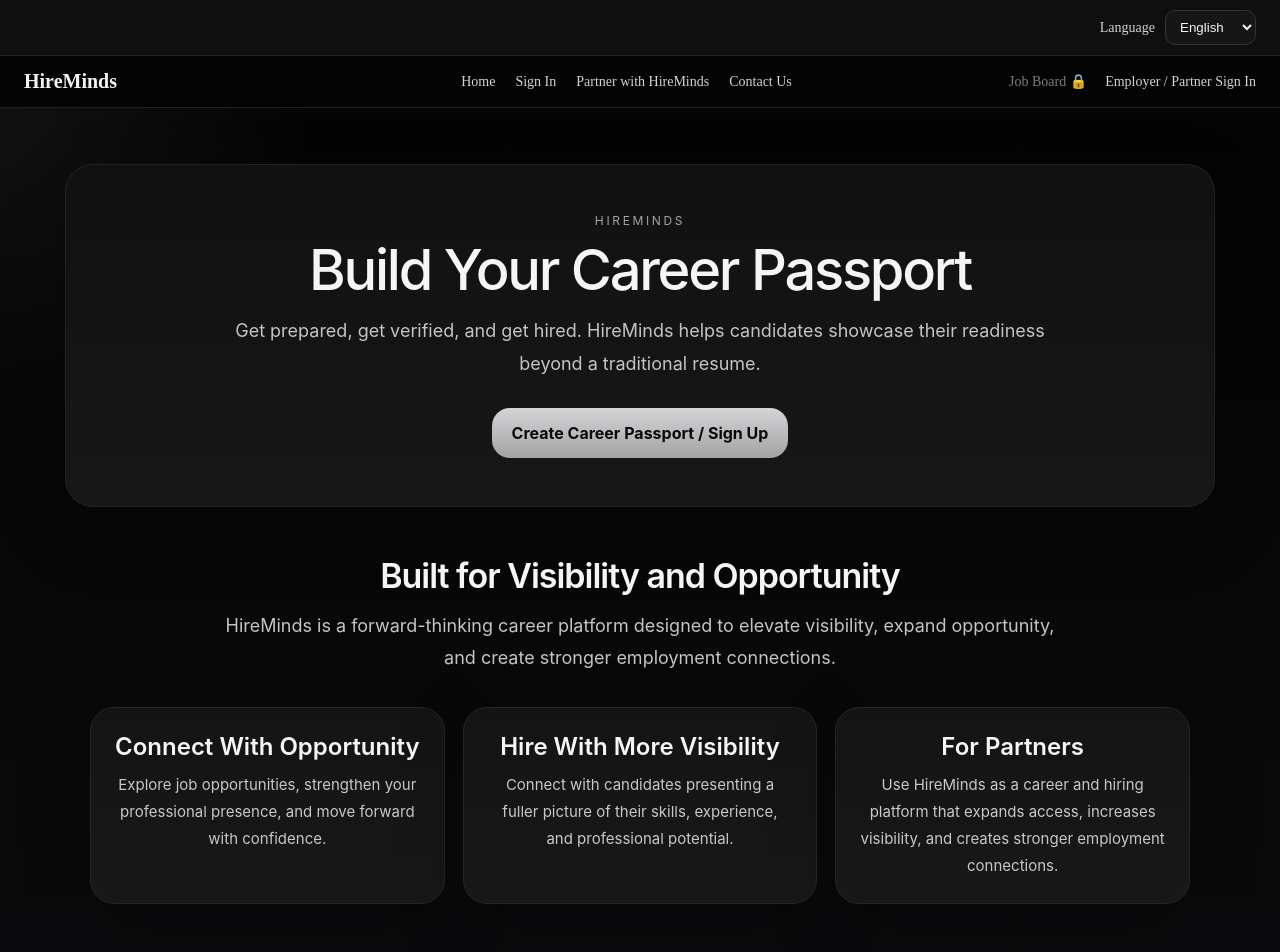
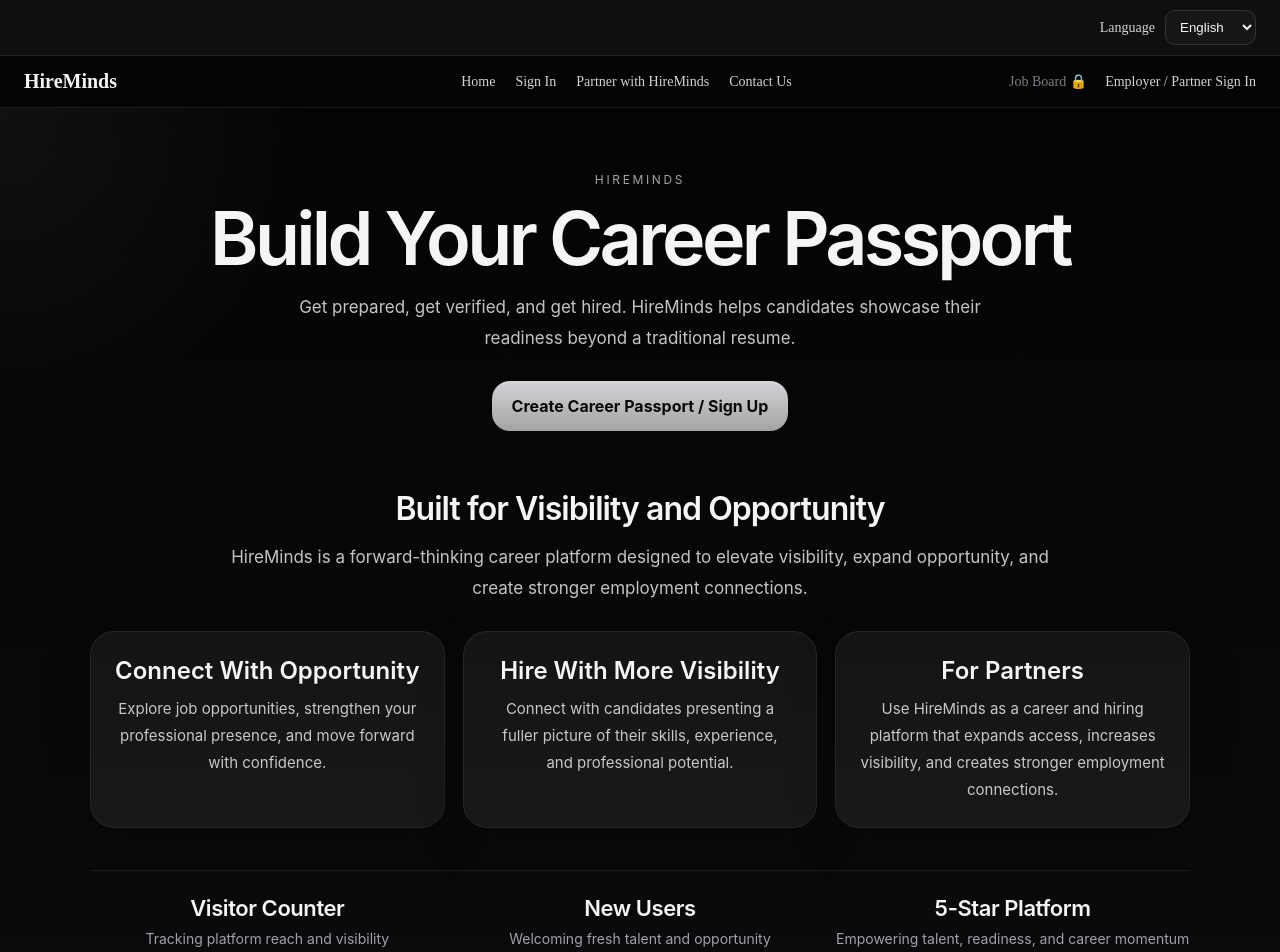
Before and after one commit to UrMizery/hireminds-platform, a Next.js app: page / in a window 1280 px wide. Shown: the top 952 px of the page. Built offline with nearby package versions, Linux system fonts and the light colour scheme; no server answers.

Commit message:
Update page.tsx

```diff
--- a/app/page.tsx
+++ b/app/page.tsx
@@ -4,7 +4,7 @@ import { useLanguage } from "./lib/language-context";
 
 export default function HomePage() {
 const { t, lang } = useLanguage();
-const isRTL = false;
+const isRTL = lang === "ar";
 
 return (
 <main style={styles.page}>
@@ -76,6 +76,27 @@ increases visibility, and creates stronger employment connections.
 </div>
 </div>
 </section>
+
+<section style={styles.statsSection}>
+<div style={styles.statsRow}>
+<div style={styles.statItem}>
+<p style={styles.statNumber}>Visitor Counter</p>
+<p style={styles.statLabel}>Tracking platform reach and visibility</p>
+</div>
+
+<div style={styles.statItem}>
+<p style={styles.statNumber}>New Users</p>
+<p style={styles.statLabel}>Welcoming fresh talent and opportunity</p>
+</div>
+
+<div style={styles.statItem}>
+<p style={styles.statNumber}>5-Star Platform</p>
+<p style={styles.statLabel}>Empowering talent, readiness, and career momentum</p>
+</div>
+</div>
+
+<p style={styles.footerText}>A product of RicanNECT</p>
+</section>
 </main>
 );
 }
@@ -86,18 +107,14 @@ minHeight: "100vh",
 background:
 "radial-gradient(circle at top left, rgba(255,255,255,0.05), transparent 20%), linear-gradient(180deg, #040404 0%, #0b0b0d 100%)",
 color: "#f5f5f5",
-padding: "56px 24px 72px",
+padding: "40px 24px 56px",
 fontFamily:
 'Inter, ui-sans-serif, system-ui, -apple-system, BlinkMacSystemFont, "Segoe UI", sans-serif',
 },
 hero: {
 maxWidth: "1100px",
-margin: "0 auto 40px",
-padding: "48px 24px",
-background: "linear-gradient(180deg, #111111 0%, #171717 100%)",
-border: "1px solid #232323",
-borderRadius: "28px",
-boxShadow: "0 24px 70px rgba(0,0,0,0.22)",
+margin: "0 auto 34px",
+padding: "24px 12px 12px",
 },
 kicker: {
 margin: "0 0 14px",
@@ -108,17 +125,17 @@ textTransform: "uppercase",
 },
 title: {
 margin: "0 0 16px",
-fontSize: "56px",
+fontSize: "clamp(2.8rem, 6vw, 4.6rem)",
 lineHeight: 1.02,
-fontWeight: 500,
-letterSpacing: "-0.04em",
+fontWeight: 600,
+letterSpacing: "-0.05em",
 color: "#f5f5f5",
 },
 subtitle: {
-maxWidth: "820px",
+maxWidth: "760px",
 margin: "0 auto",
 color: "#c4c4c4",
-fontSize: "18px",
+fontSize: "17px",
 lineHeight: 1.8,
 },
 buttonRow: {
@@ -139,20 +156,20 @@ fontWeight: 700,
 infoSection: {
 maxWidth: "1100px",
 margin: "0 auto",
-paddingTop: "8px",
+paddingTop: "12px",
 },
 sectionTitle: {
 margin: "0 0 14px",
 color: "#f5f5f5",
-fontSize: "34px",
+fontSize: "32px",
 fontWeight: 600,
 letterSpacing: "-0.03em",
 },
 sectionIntro: {
 maxWidth: "850px",
-margin: "0 auto 32px",
+margin: "0 auto 28px",
 color: "#c4c4c4",
-fontSize: "18px",
+fontSize: "17px",
 lineHeight: 1.8,
 },
 featureGrid: {
@@ -167,7 +184,7 @@ background: "linear-gradient(180deg, #141414 0%, #181818 100%)",
 border: "1px solid #262626",
 borderRadius: "24px",
 padding: "24px",
-boxShadow: "0 24px 70px rgba(0,0,0,0.22)",
+boxShadow: "0 18px 50px rgba(0,0,0,0.18)",
 textAlign: "inherit",
 },
 cardTitle: {
@@ -182,4 +199,41 @@ color: "#c8c8c8",
 fontSize: "15px",
 lineHeight: 1.8,
 },
+statsSection: {
+maxWidth: "1100px",
+margin: "42px auto 0",
+paddingTop: "24px",
+borderTop: "1px solid rgba(255,255,255,0.08)",
+},
+statsRow: {
+display: "grid",
+gridTemplateColumns: "repeat(3, minmax(0, 1fr))",
+gap: "18px",
+alignItems: "start",
+marginBottom: "22px",
+},
+statItem: {
+textAlign: "center",
+},
+statNumber: {
+margin: "0 0 6px",
+color: "#f5f5f5",
+fontSize: "22px",
+fontWeight: 600,
+letterSpacing: "-0.02em",
+},
+statLabel: {
+margin: 0,
+color: "#a1a1aa",
+fontSize: "14px",
+lineHeight: 1.7,
+},
+footerText: {
+margin: 0,
+textAlign: "center",
+color: "#8b8b93",
+fontSize: "14px",
+lineHeight: 1.7,
+letterSpacing: "0.04em",
+},
 };
```
